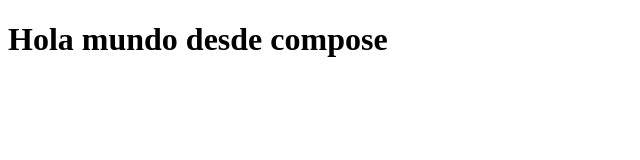
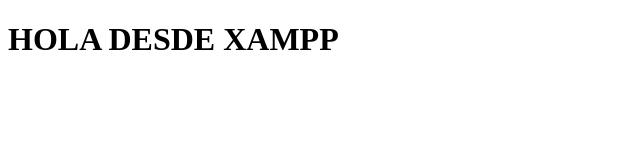
Before and after one commit to douglashenrriquez/DOCKER, a website: page www/index.html in a window 1280 px wide. Shown: the whole page, without its empty margins (0-640 px from the left). Drawn offline with Linux system fonts and the light colour scheme.

Commit message:
detalles

```diff
--- a/www/index.html
+++ b/www/index.html
@@ -6,6 +6,6 @@
     <title>Document</title>
 </head>
 <body>
-    <h1>Hola mundo desde compose</h1>
+    <h1>HOLA DESDE XAMPP</h1>
 </body>
 </html>
```
